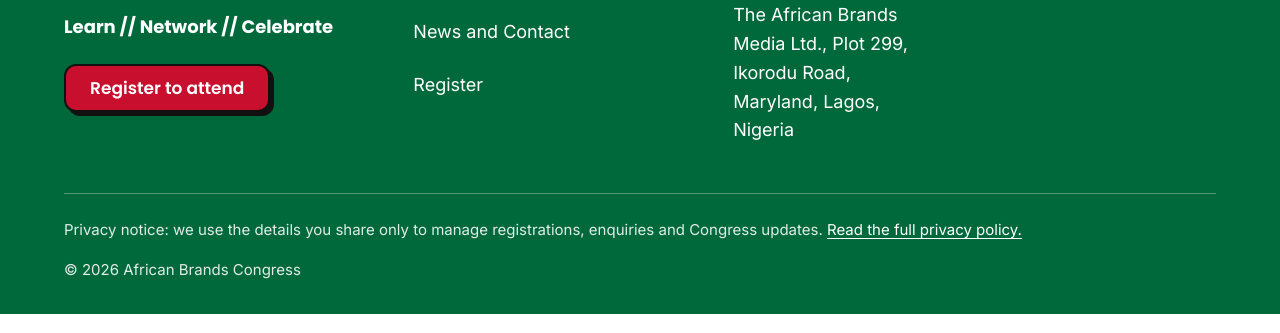
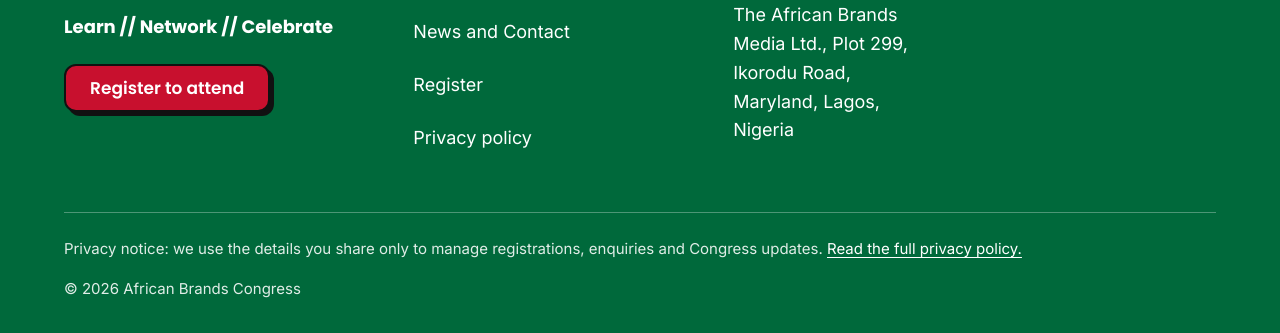
Before and after one commit to Popoeson/African_brands_congress, a website: page register/index.html in a window 1280 px wide. Shown: the part 2037-2370 px from the top of the page. Drawn offline with Linux system fonts and the light colour scheme.

Commit message:
Update index.html

```diff
--- a/register/index.html
+++ b/register/index.html
@@ -174,6 +174,7 @@
             <!-- <li><a href="/awards">Awards</a></li> -->
             <li><a href="/news-contact">News and Contact</a></li>
             <li><a href="/register">Register</a></li>
+                       <li><a href="/privacy">Privacy policy</a></li>
           </ul>
         </nav>
 
```
